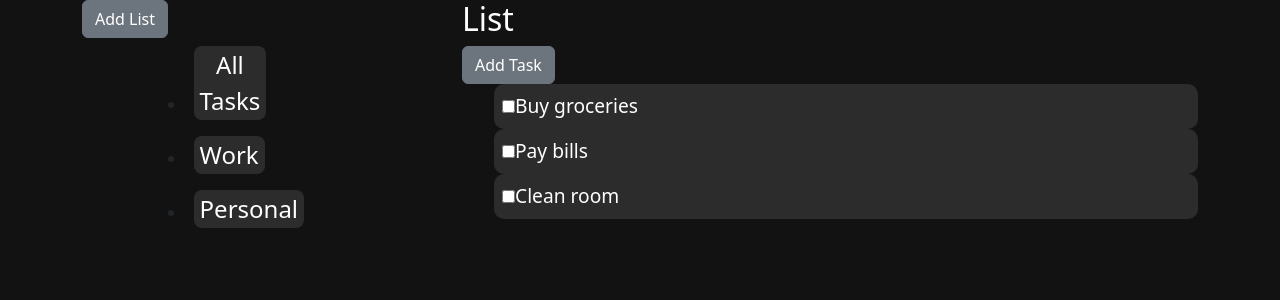
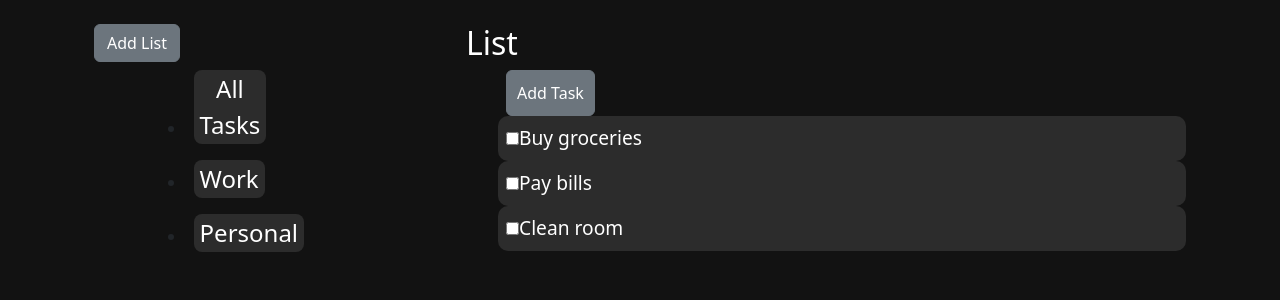
Before and after one commit to Mostafa-Magdy-7/ToDoTask, an Angular app: page / in a window 1280 px wide. Shown: the top 300 px of the page. Built offline with nearby package versions, Linux system fonts and the light colour scheme.

Commit message:
Fixing the style of the whole page

```diff
--- a/src/app/app.ts
+++ b/src/app/app.ts
@@ -10,7 +10,7 @@ import { Tasks } from './tasks/tasks';
   selector: 'app-root',
   imports: [RouterOutlet,Groups,AddTask,Tasks],
   template: `
-  <div class="container">
+  <div class="container p-4">
   <div class="row">
     <div class="col-4">
     <app-add-list></app-add-list>
--- a/src/app/tasks/tasks.css
+++ b/src/app/tasks/tasks.css
@@ -47,3 +47,9 @@ input[type="checkbox"] {
   color: #666; /* slightly dimmer to show it's completed */
   transition: all 0.2s ease;
 }
+.addTaskButton{
+    display: flex;
+    margin-left: 40px;
+    padding: 10px;
+
+}
--- a/src/app/tasks/tasks.html
+++ b/src/app/tasks/tasks.html
@@ -1,5 +1,5 @@
 <h2>List</h2>
-<button (click)="togglePopup()" class="btn btn-secondary" >Add Task</button>
+<button (click)="togglePopup()" class="btn btn-secondary addTaskButton" >Add Task</button>
 <div class="taskNamePopUp" [class.show]="showPopup">
   <label for="nameOfTask"> Add your Task:</label>
   <input type="text" name="nameOfTask" [(ngModel)]="taskName"(click)="$event.stopPropagation()" />
```
